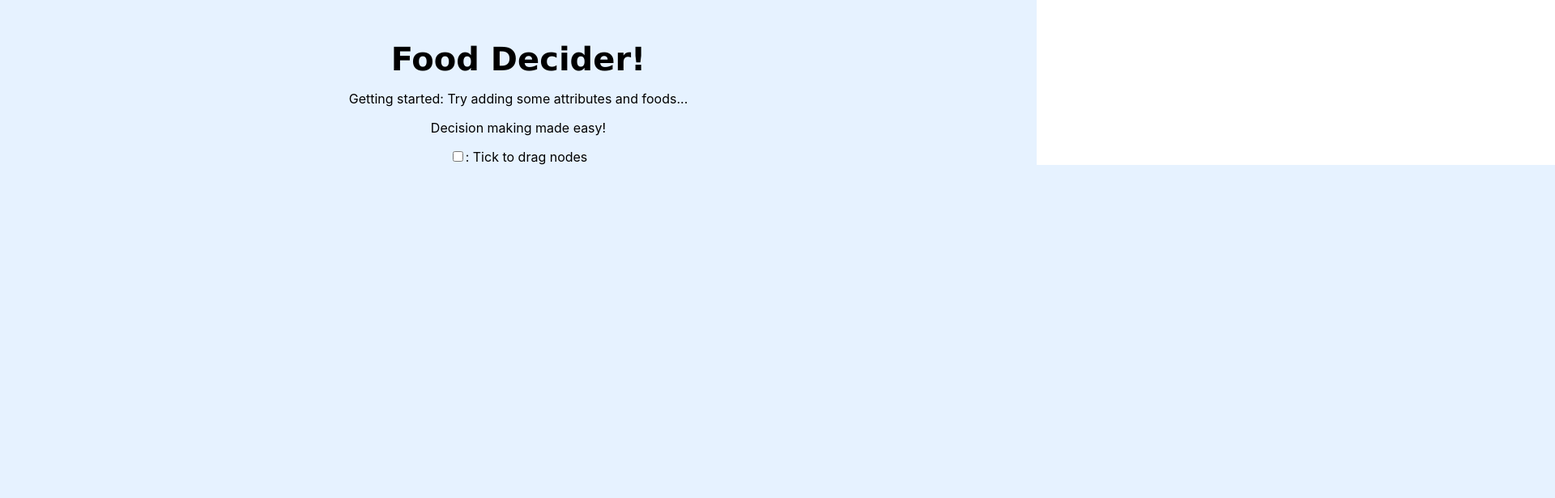
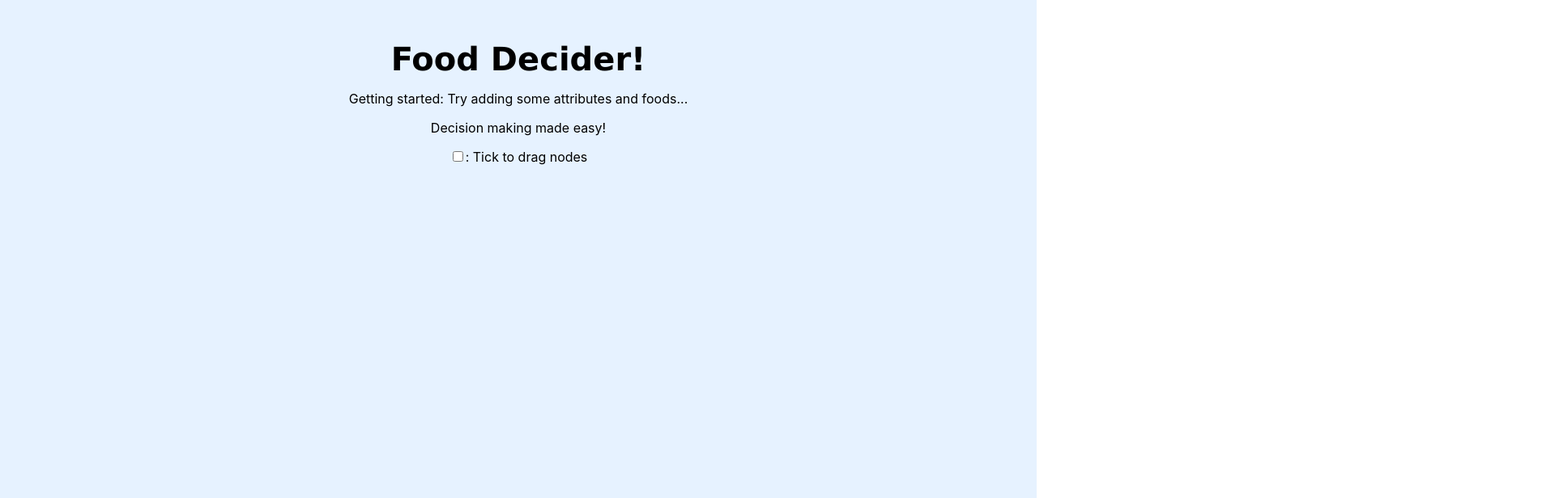
Before and after one commit to HannahBBell/Decision_Making, a React (Create React App) app: page / in a window 1280 px wide. Shown: the top 616 px of the page at 81% size, 1920 px wide, since content can reach past the window. Built offline with nearby package versions, Linux system fonts and the light colour scheme.

Commit message:
node positioning centered

```diff
--- a/package.json
+++ b/package.json
@@ -14,6 +14,7 @@
     "react-dom": "^17.0.2",
     "react-flow-renderer": "^9.5.1",
     "react-scripts": "4.0.3",
+    "react-use": "^17.2.3",
     "typescript": "^4.1.2",
     "web-vitals": "^1.0.1"
   },
--- a/src/App.css
+++ b/src/App.css
@@ -27,3 +27,8 @@
 .react-flow {
     align-content: center;
   }
+
+.flex-container {
+    display: flex;
+    align-content: center;
+}
--- a/src/App.tsx
+++ b/src/App.tsx
@@ -6,6 +6,18 @@ import WinnerNode from './components/WinnerNode';
 import "./App.css"
 import 'react-flow-renderer/dist/style.css';
 
+import {useWindowSize} from 'react-use';
+
+// const Demo = () => {
+//   const {width, height} = useWindowSize();
+
+//   return (
+//     <div>
+//       <div>width: {width}</div>
+//       <div>height: {height}</div>
+//     </div>
+//   );
+//};
 function App() {
 
   //useStates for AttributeNode1
@@ -36,8 +48,7 @@ function App() {
   const [foodChoice3TotalScore, setFoodChoice3TotalScore] = useState(0)
   const [foodChoice4TotalScore, setFoodChoice4TotalScore] = useState(0)
 
-  const height = 1000;
-  const width = 1000;
+  const {width, height} = useWindowSize()
 
   const elements = [
     //AttributeNodes
@@ -45,25 +56,25 @@ function App() {
       id: '1',
       type: 'input',
       data: { label: <div><AttributeNode setAttributeNameInput={setAttributeNameInput1} attributeNameInput={attributeNameInput1} setWeightedInput={setWeightedInput1} weightedInput={weightedInput1}/></div>},
-      position: { x: 350, y: 50 },
+      position: { x: width/2 - 410, y: 50 },
     },
     {
       id: '2',
       type: 'input',
       data: { label: <div><AttributeNode setAttributeNameInput={setAttributeNameInput2} attributeNameInput={attributeNameInput2} setWeightedInput={setWeightedInput2} weightedInput={weightedInput2}/></div>},
-      position: { x: 550, y: 50 },
+      position: { x: width/2 - 200, y: 50 },
     },
     {
       id: '3',
       type: 'input',
       data: { label: <div><AttributeNode setAttributeNameInput={setAttributeNameInput3} attributeNameInput={attributeNameInput3} setWeightedInput={setWeightedInput3} weightedInput={weightedInput3}/></div>},
-      position: { x: 750, y: 50 },
+      position: { x: width/2 + 10, y: 50 },
     },
     {
       id: '4',
       type: 'input',
       data: { label: <div><AttributeNode setAttributeNameInput={setAttributeNameInput4} attributeNameInput={attributeNameInput4} setWeightedInput={setWeightedInput4} weightedInput={weightedInput4}/></div>},
-      position: { x: 950, y: 50 },
+      position: { x: width/2 + 220, y: 50 },
     },
 
     //FoodChoiceNodes
@@ -72,28 +83,28 @@ function App() {
       type: 'default',
       data: { label:
         <div><FoodChoiceNode attributeNameInput1={attributeNameInput1} attributeNameInput2={attributeNameInput2} attributeNameInput3={attributeNameInput3} attributeNameInput4={attributeNameInput4} weightedInput1={weightedInput1} weightedInput2={weightedInput2} weightedInput3={weightedInput3} weightedInput4={weightedInput4} setFoodNameInput={setFoodNameInput1} setFoodChoiceTotalScore={setFoodChoice1TotalScore} /></div>},
-      position: { x: 350, y: 200 },
+      position: { x: width/2 - 410, y: 200 },
     },
     {
       id: '6',
       type: 'default',
       data: { label:
         <div><FoodChoiceNode attributeNameInput1={attributeNameInput1} attributeNameInput2={attributeNameInput2} attributeNameInput3={attributeNameInput3} attributeNameInput4={attributeNameInput4} weightedInput1={weightedInput1} weightedInput2={weightedInput2} weightedInput3={weightedInput3} weightedInput4={weightedInput4} setFoodNameInput={setFoodNameInput2} setFoodChoiceTotalScore={setFoodChoice2TotalScore}/></div>},
-      position: { x: 550, y: 200 },
+      position: { x: width/2 - 200, y: 200 },
     },
     {
       id: '7',
       type: 'default',
       data: { label:
         <div><FoodChoiceNode attributeNameInput1={attributeNameInput1} attributeNameInput2={attributeNameInput2} attributeNameInput3={attributeNameInput3} attributeNameInput4={attributeNameInput4} weightedInput1={weightedInput1} weightedInput2={weightedInput2} weightedInput3={weightedInput3} weightedInput4={weightedInput4} setFoodNameInput={setFoodNameInput3} setFoodChoiceTotalScore={setFoodChoice3TotalScore}/></div>},
-      position: { x: 750, y: 200 },
+      position: { x: width/2 + 10, y: 200 },
     },
     {
       id: '8',
       type: 'default',
       data: { label:
         <div><FoodChoiceNode attributeNameInput1={attributeNameInput1} attributeNameInput2={attributeNameInput2} attributeNameInput3={attributeNameInput3} attributeNameInput4={attributeNameInput4} weightedInput1={weightedInput1} weightedInput2={weightedInput2} weightedInput3={weightedInput3} weightedInput4={weightedInput4} setFoodNameInput={setFoodNameInput4} setFoodChoiceTotalScore={setFoodChoice4TotalScore}/></div>},
-      position: { x: 950, y: 200 },
+      position: { x: width/2 + 220, y: 200 },
     },
 
     //WinnerNode
@@ -101,7 +112,7 @@ function App() {
       id: '9',
       type: 'output',
       data: { label: <div><WinnerNode foodNameInput1={foodNameInput1} foodNameInput2={foodNameInput2} foodNameInput3={foodNameInput3} foodNameInput4={foodNameInput4} foodChoice1TotalScore={foodChoice1TotalScore} foodChoice2TotalScore={foodChoice2TotalScore} foodChoice3TotalScore={foodChoice3TotalScore} foodChoice4TotalScore={foodChoice4TotalScore}/></div>},
-      position: { x: 650, y: 500 },
+      position: { x: width/2 - 95, y: 500 },
     },
 
     //Line connections
@@ -168,7 +179,7 @@ function App() {
       </div>
       <div>
       </div>
-      <div>
+      <div className="flex-container">
       <ReactFlow elements={elements} nodesDraggable={isDraggable} snapToGrid={true} style={style}/>
       </div>
     </div>
```
Also changed, not shown: 2 other files (tests, documents, lock files or other folders).
